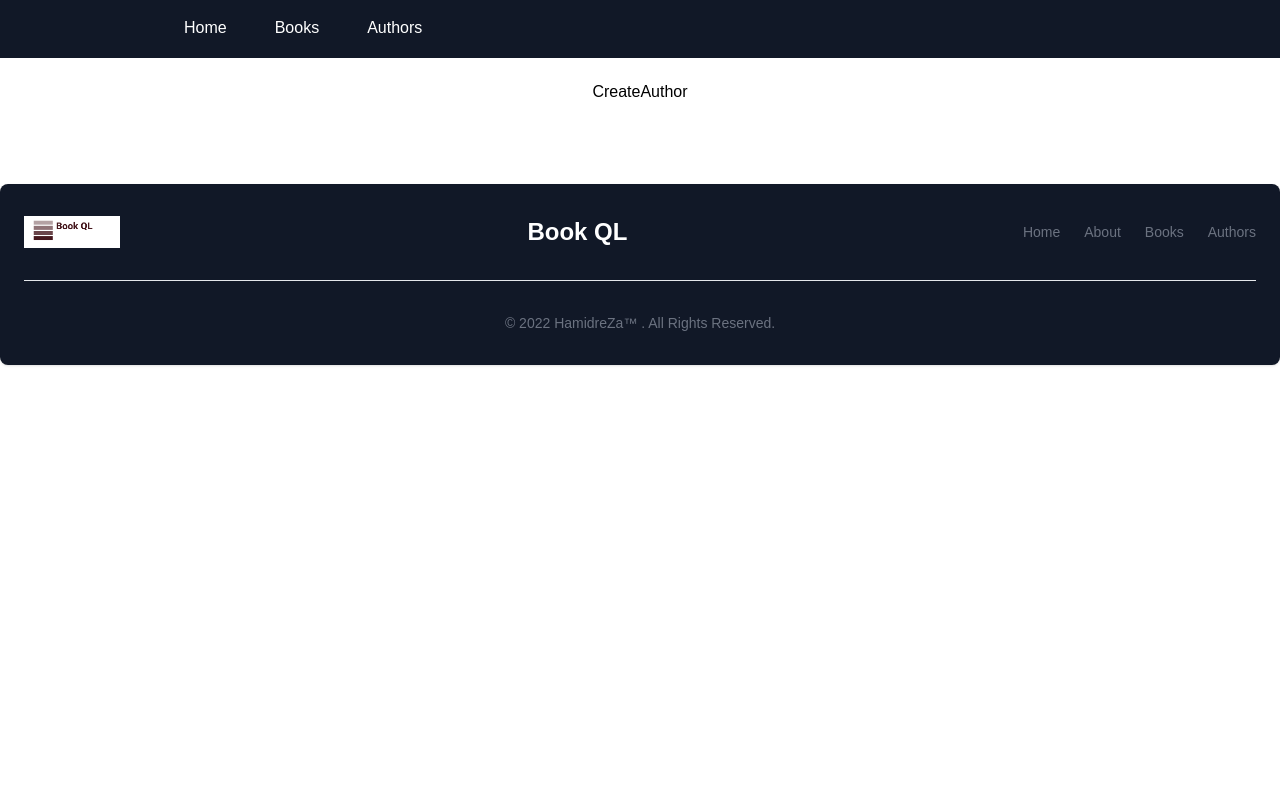
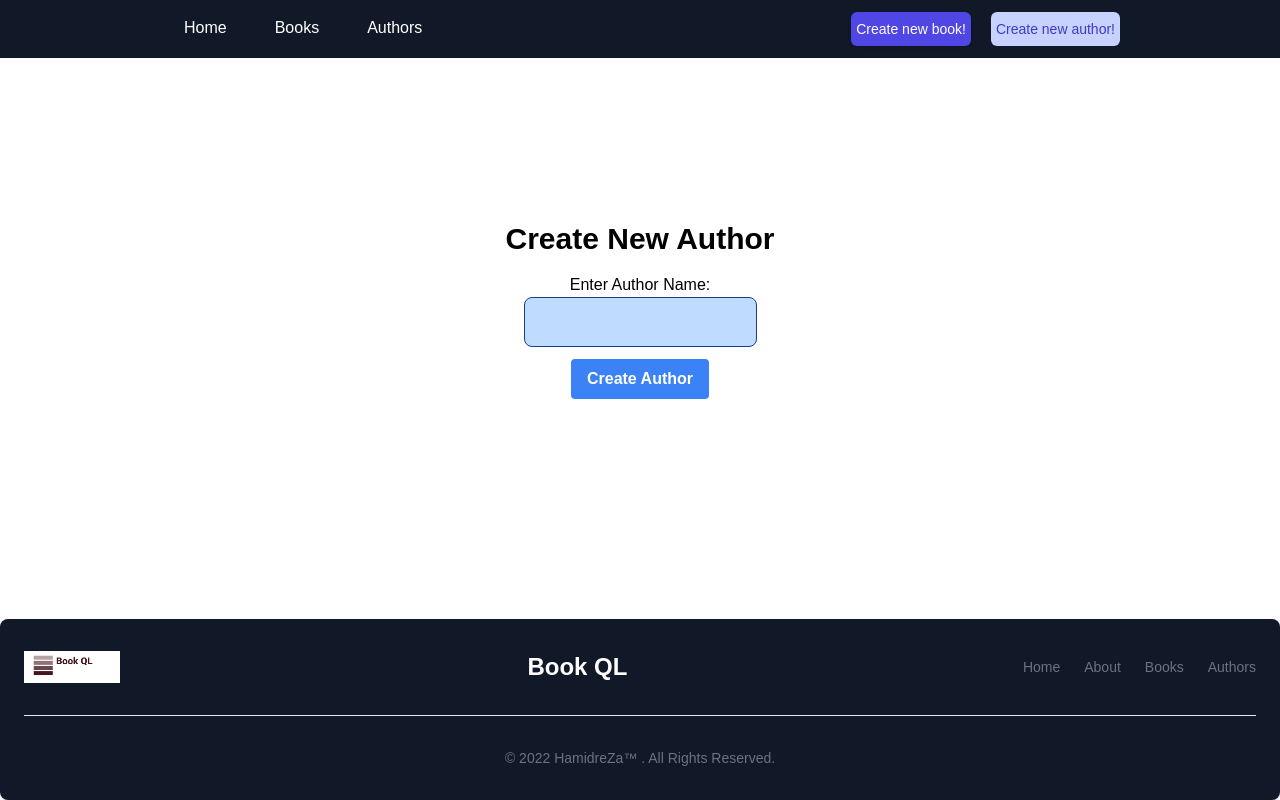
Before and after one commit to Sararmjalal/Book-QL---GQL-Demo, a React (Create React App) app in the folder client/: page /createauthor in a window 1280 px wide. Built offline with nearby package versions, Linux system fonts and the light colour scheme.

Commit message:
createAuthor.

```diff
--- a/client/src/Layout.jsx
+++ b/client/src/Layout.jsx
@@ -4,11 +4,11 @@ import Footer from "./components/Footer";
 
 const Layout = () => {
   return (
-    <>
+    <div className='flex flex-col h-screen justify-between'>
       <Navbar />
       <Outlet />
       <Footer />
-    </>
+    </div>
   );
 };
 
--- a/client/src/components/Footer.jsx
+++ b/client/src/components/Footer.jsx
@@ -2,7 +2,7 @@ import {Link} from "react-router-dom";
 
 const Footer = () => {
   return (
-    <footer className='p-4 mt-auto rounded-lg shadow md:px-6 md:py-8 bg-gray-900'>
+    <footer className='w-full p-4 rounded-lg shadow md:px-6 md:py-8 bg-gray-900'>
       <div className='sm:flex sm:items-center sm:justify-between'>
         <img
           src={"/assets/images/logo.png"}
--- a/client/src/components/Navbar.jsx
+++ b/client/src/components/Navbar.jsx
@@ -1,4 +1,4 @@
-import {NavLink} from "react-router-dom";
+import {NavLink, Link} from "react-router-dom";
 
 const Navbar = () => {
   return (
@@ -44,6 +44,22 @@ const Navbar = () => {
           </NavLink>
         </li>
       </ul>
+      <div className='flex gap-2'>
+        <div className='rounded-md shadow'>
+          <Link
+            to={"/createbook"}
+            className='p-1 w-full flex items-center justify-center border border-transparent text-sm leading-6 font-regular rounded-md text-white bg-indigo-600 hover:bg-indigo-900 focus:outline-none focus:border-indigo-700 focus:shadow-outline-indigo transition duration-150 ease-in-out '>
+            Create new book!
+          </Link>
+        </div>
+        <div className='mt-3 sm:mt-0 sm:ml-3'>
+          <Link
+            to={"/createauthor"}
+            className='p-1 w-full flex items-center justify-center border border-transparent text-sm leading-6 font-regular rounded-md text-indigo-700 bg-indigo-200 hover:text-indigo-600 hover:bg-indigo-50 focus:outline-none focus:shadow-outline-indigo focus:border-indigo-300 transition duration-150 ease-in-out '>
+            Create new author!
+          </Link>
+        </div>
+      </div>
     </nav>
   );
 };
--- a/client/src/pages/Book.jsx
+++ b/client/src/pages/Book.jsx
@@ -31,7 +31,7 @@ const Book = () => {
         data.getBook.title === "" ? "-No Title!-" : data.getBook.title
       }`;
     }
-  }, [loading]);
+  }, []);
 
   if (loading) return <Loading />;
   if (error) return <h1>Something went wrong...</h1>;
--- a/client/src/pages/CreateAuthor.jsx
+++ b/client/src/pages/CreateAuthor.jsx
@@ -1,7 +1,67 @@
-import React from "react";
+import {useMutation, gql} from "@apollo/client";
+import {useState} from "react";
+import {useNavigate} from "react-router-dom";
 
 const CreateAuthor = () => {
-  return <div className='p-20 flex flex-wrap justify-center'>CreateAuthor</div>;
+  const [authorName, setAuthorName] = useState("");
+  const [successMessage, setSuccessMessage] = useState("");
+  const [errorMessage, setErrorMessage] = useState("");
+  const navigate = useNavigate();
+
+  const CREATE_AUTHOR = gql`
+    mutation CreateAuthor($name: String!) {
+      createAuthor(name: $name) {
+        msg
+        status
+      }
+    }
+  `;
+
+  const [createAuthor] = useMutation(CREATE_AUTHOR);
+
+  const create = async () => {
+    const x = await createAuthor({
+      variables: {
+        name: authorName,
+      },
+    });
+    setAuthorName("");
+    if (!authorName) setErrorMessage("Field can not be empty!");
+    if (x.data.createAuthor.status === 200)
+      setSuccessMessage("Author created successfully!");
+    console.log(x);
+    if (successMessage == "Author created successfully!") navigate("/authors");
+  };
+
+  return (
+    <div className='p-20 h-screen flex flex-col flex-wrap justify-center items-center'>
+      <h1 className='text-3xl font-bold'>Create New Author</h1>
+      <div className='flex flex-col items-center mt-4'>
+        <label htmlFor='authorName'>Enter Author Name:</label>
+        <input
+          className='p-3 border-[1px] border-blue-900 focus:outline-none rounded-lg bg-blue-200 text-blue-900'
+          type='text'
+          id='authorName'
+          value={authorName}
+          onChange={(e) => setAuthorName(e.target.value)}
+          required
+        />
+        <p
+          className={
+            successMessage
+              ? "text-xl mt-3 text-green-900"
+              : "text-xl mt-3 text-red-900"
+          }>
+          {successMessage ? successMessage : errorMessage}
+        </p>
+        <button
+          className='bg-blue-500 hover:bg-blue-700 transition-all text-white font-bold py-2 px-4 rounded'
+          onClick={create}>
+          Create Author
+        </button>
+      </div>
+    </div>
+  );
 };
 
 export default CreateAuthor;
```
